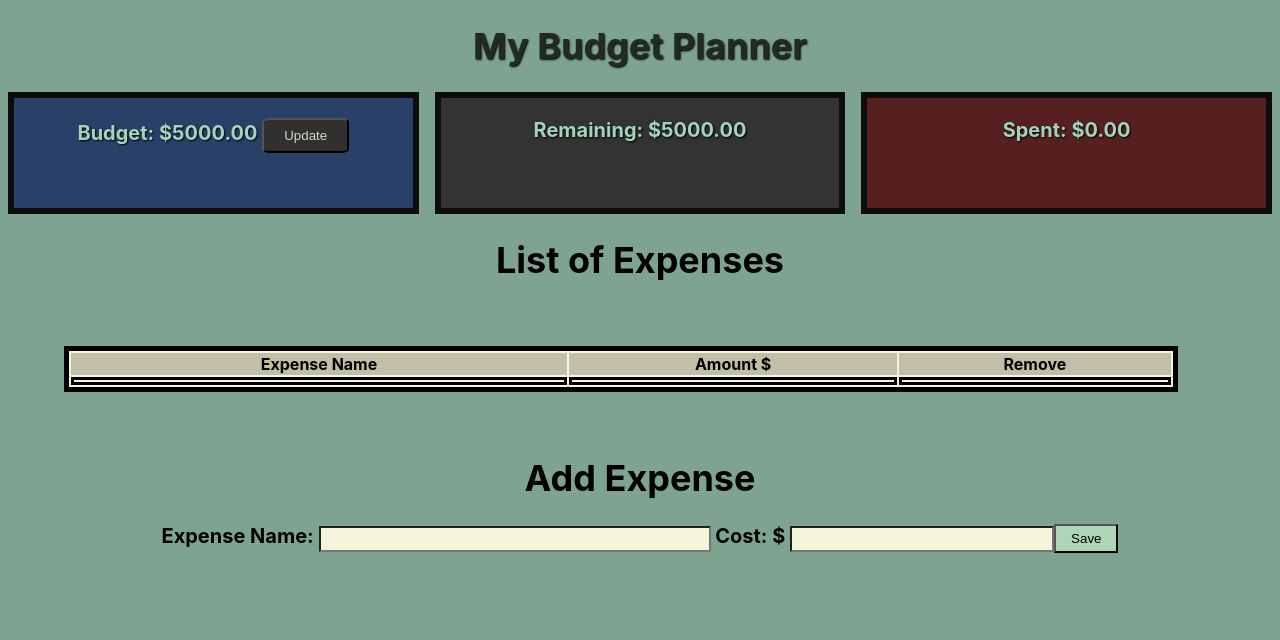
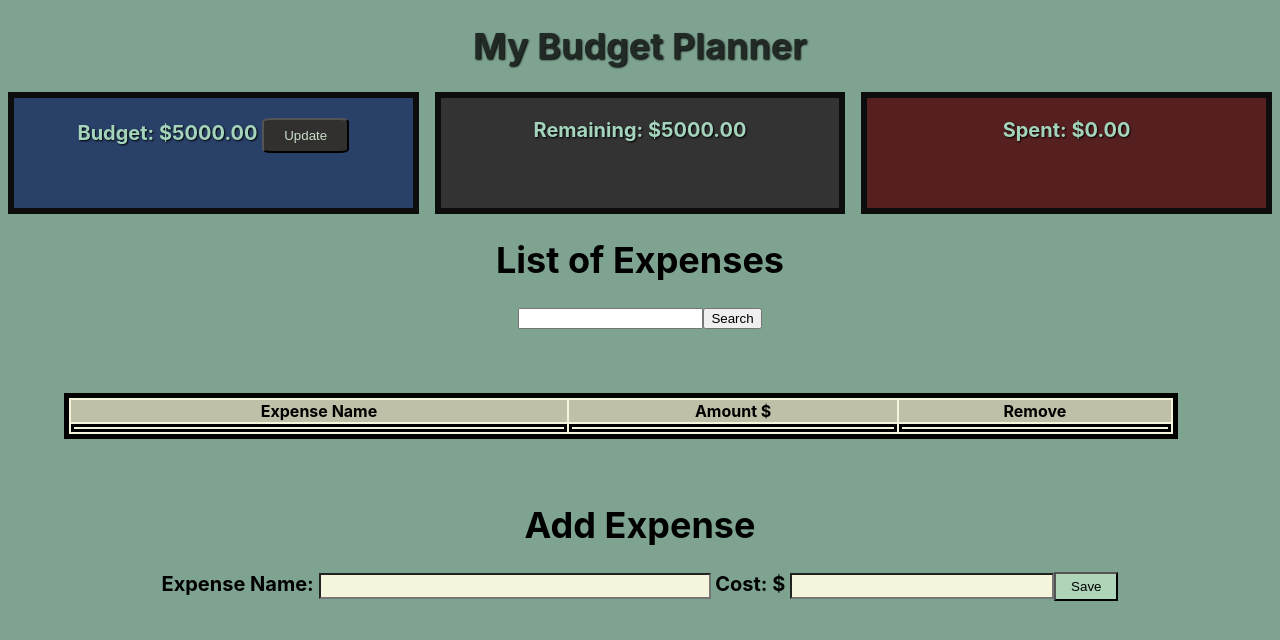
Before and after one commit to lynnameenrollins/budget_with_React, a React (Create React App) app: page / in a window 1280 px wide. Shown: the top 640 px of the page. Built offline with nearby package versions, Linux system fonts and the light colour scheme.

Commit message:
Search bar

```diff
--- a/src/Expenses.js
+++ b/src/Expenses.js
@@ -1,19 +1,34 @@
 import React from 'react';
 import { useSelector, useDispatch } from 'react-redux';
-import ListGroup from 'react-bootstrap/ListGroup'
 
 
+function Search(expense){
+    let src = document.getElementById("Search").value
 
+    console.log("Search criteria", src)
+
+      if (src !==""){
+      var searched = expense.filter(function(found) {
+        return found.name === src;
+      })
+      console.log("Searched (result)", searched)
+    }
+    return searched;
+}
 
 function Expenses(props) {
     const expense = useSelector(state => state.expense)
+
+    // let searched = Search(expense);
+    // console.log("Did this make a difference, ", searched)
+
 
     // for (let i=0; i< expense.length; i++) {
     // console.log('Expense Item [',i,']: ' , expense[i])
     // }
 
     let dispatch = useDispatch();
-
+    // let result = Search();
     const RemoveExpense = (id, name, amt) =>{
 
         let cost = {id, name, amt}
@@ -29,9 +44,15 @@ function Expenses(props) {
             payload: amt,
         })
     }
+
     return (
+
         <div className ="ExpenseList">
             <h1>List of Expenses</h1>
+
+            <input type="text" id="Search" ></input>
+            <button className="search" onClick={() =>Search(expense)}> Search </button>
+
 
             <div className="expense-container">
             <div>
```
